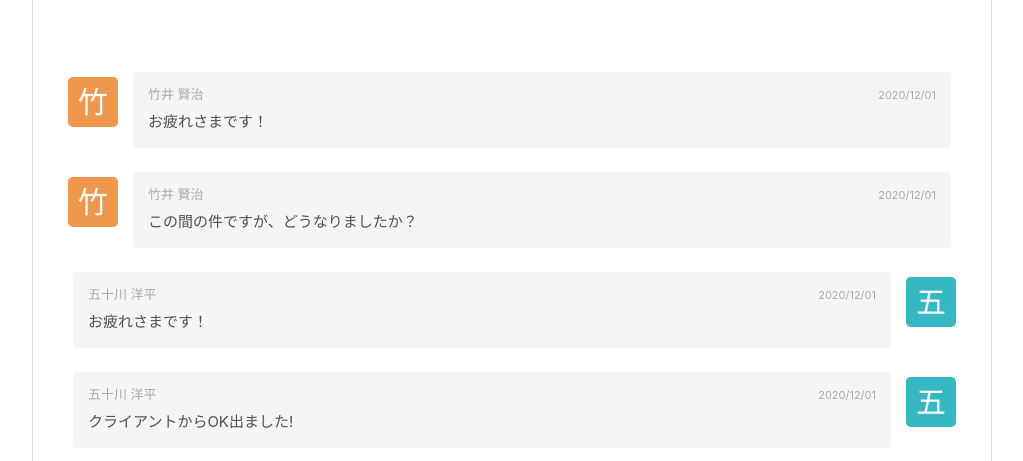
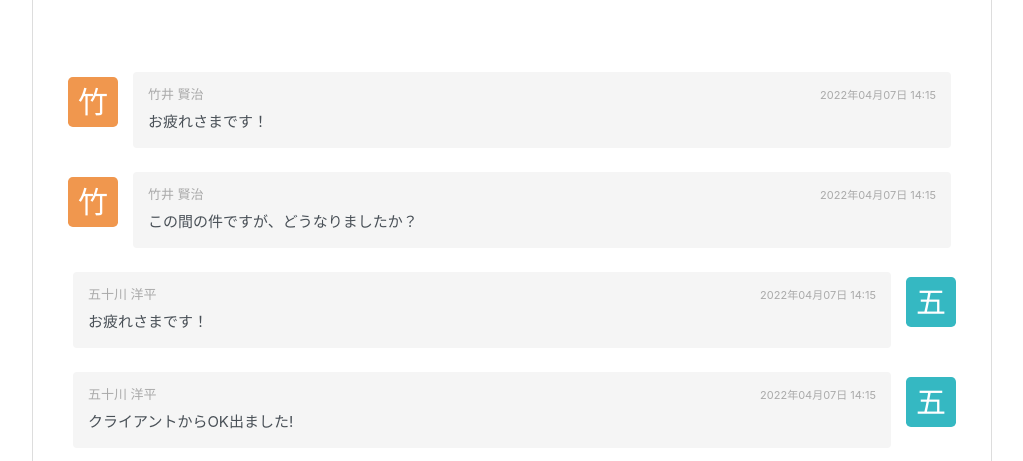
Before and after one commit to KawataniShinya/angular-chat, an Angular app: page / in a window 1280 px wide. Shown: the top 461 px of the page, without its empty margins (128-1151 px from the left). Built offline with nearby package versions, Linux system fonts and the light colour scheme.

Commit message:
add display date

```diff
--- a/src/app/app.component.html
+++ b/src/app/app.component.html
@@ -15,7 +15,7 @@
           <div class="media-body">
             <div class="d-flex w-100 justify-content-between">
               <h4 class="media-heading">{{ comment.user.name }}</h4>
-              <small class="media-date">2020/12/01</small>
+              <small class="media-date">{{ comment.date | date:'yyyy年MM月dd日 HH:mm' }}</small>
             </div>
             <pre>{{ comment.message }}</pre>
           </div>
--- a/src/app/class/comment.ts
+++ b/src/app/class/comment.ts
@@ -2,6 +2,10 @@
 
 export class Comment {
 
-  constructor(public user: User, public message: string) { }
+  date: number;
+
+  constructor(public user: User, public message: string) {
+    this.date = Date.now();
+  }
 
 }
```
